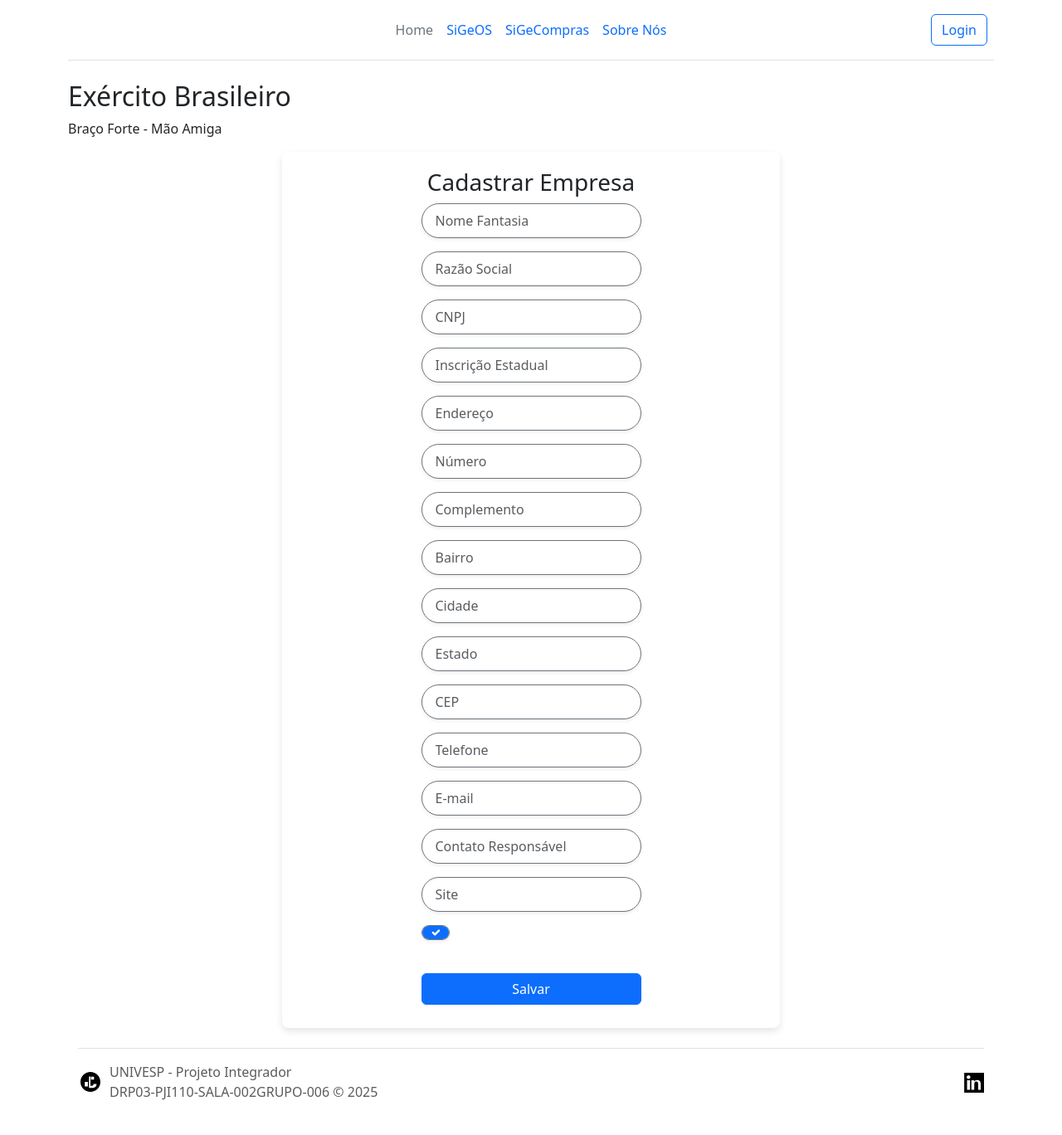
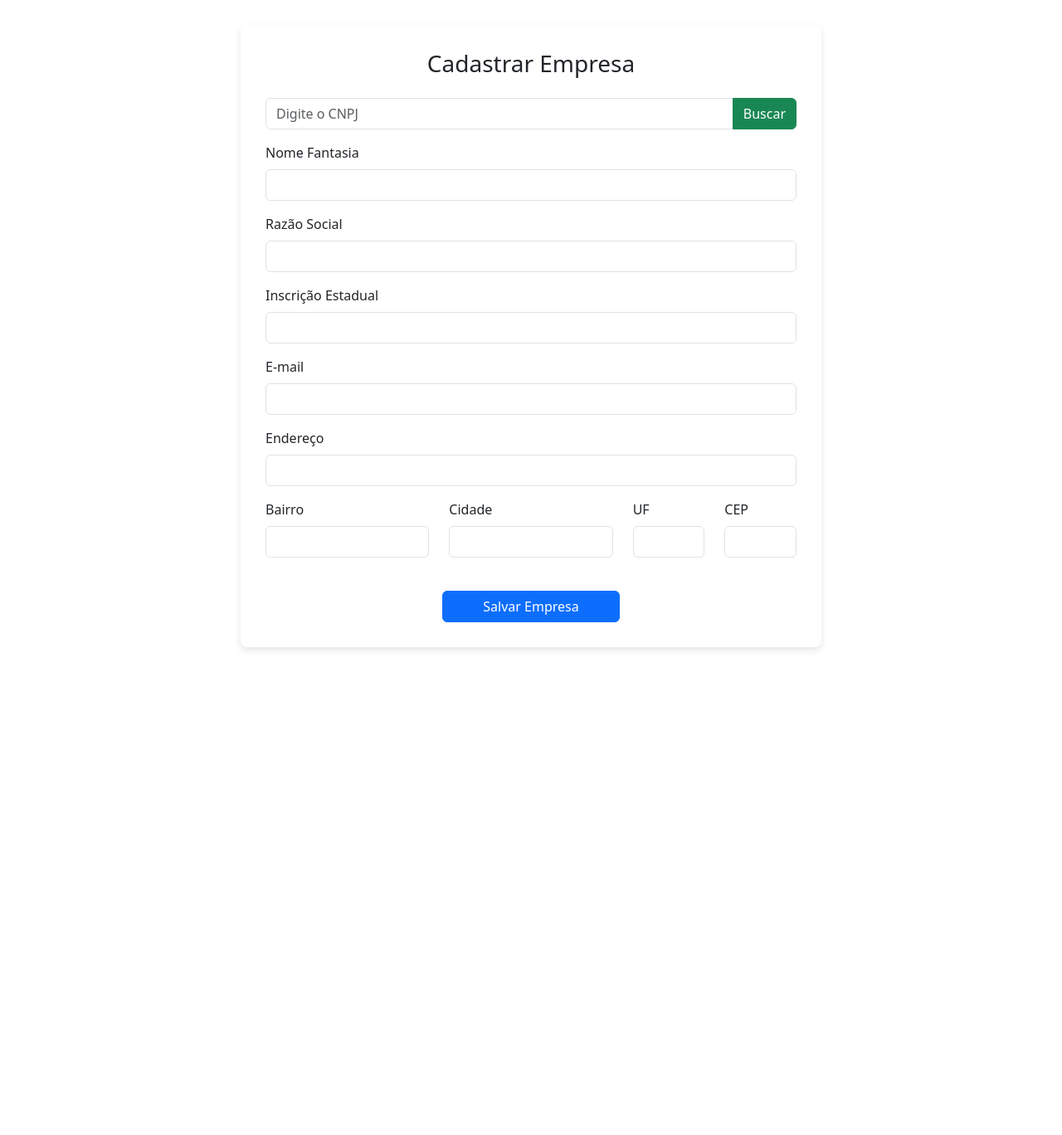
Before and after one commit to gabriel-melgaco/ordemdeservico_univesp, a Django app: template ordens/templates/criar_empresa.html in a window 1280 px wide. Shown: the whole page at 83% size. After the commit the page ends 784 px from the top, so only its background shows below. Run offline with Django 5.2, Linux system fonts and the light colour scheme; the template is opened without the code that fills it: values that come from a table or form of the project are taken from there, others are empty; some libraries are stand-ins or nearby versions.

Commit message:
criação de empresa e cadastro de API

```diff
--- a/ordens/forms.py
+++ b/ordens/forms.py
@@ -123,32 +123,20 @@ class AtualizarStatusCompraForm(forms.ModelForm):
 class CriarEmpresaForm(forms.ModelForm):
     class Meta:
         model = Empresa
-        fields = '__all__'
-
-    def __init__(self, *args, **kwargs):
-        super(CriarEmpresaForm, self).__init__(*args, **kwargs)
-        self.helper = FormHelper()
-        self.helper.form_class = 'text-start'
-        self.helper.form_show_labels = False
-
-        layout_items = []
-        for name, field in self.fields.items():
-            label = field.label if field.label else name.replace('_', ' ').capitalize()
-            layout_items.append(
-                Div(
-                    Field(
-                        name,
-                        placeholder=label,
-                        css_class='form-control rounded-pill py-2 px-3 mb-3 shadow-sm border border-secondary'
-                    ),
-                )
-            )
-
-        layout_items.append(
-            Div(
-                Submit('submit', 'Salvar', css_class='btn bg-gradient-dark w-100 my-4 mb-2'),
-                css_class="text-center"
-            )
-        )
-
-        self.helper.layout = Layout(*layout_items)
+        fields = [
+            'nome_fantasia',
+            'razao_social',
+            'cnpj',
+            'inscricao_estadual',
+            'endereco',
+            'numero',
+            'complemento',
+            'bairro',
+            'cidade',
+            'estado',
+            'cep',
+            'telefone',
+            'email',
+            'contato_responsavel',
+            'site',
+        ]
--- a/ordens/templates/criar_empresa.html
+++ b/ordens/templates/criar_empresa.html
@@ -1,205 +1,127 @@
 <!DOCTYPE html>
 <html lang="pt-BR" data-bs-theme="auto">
-
 <head>
-    <!-- Metadados básicos -->
     <meta charset="UTF-8">
     <meta name="viewport" content="width=device-width, initial-scale=1.0">
-    <title>SisGeOS/AtualizarCompras</title>
-
-    <!-- CSS do Bootstrap -->
-    <link href="https://cdn.jsdelivr.net/npm/bootstrap@5.3.6/dist/css/bootstrap.min.css" rel="stylesheet" integrity="sha384-4Q6Gf2aSP4eDXB8Miphtr37CMZZQ5oXLH2yaXMJ2w8e2ZtHTl7GptT4jmndRuHDT" crossorigin="anonymous">
-
-    <!-- Estilo personalizado -->
+    <title>SisGeOS / Cadastrar Empresa</title>
+    <link href="https://cdn.jsdelivr.net/npm/bootstrap@5.3.6/dist/css/bootstrap.min.css" rel="stylesheet">
     <style>
-        .form-control-dark {
-            border-color: var(--bs-gray);
-        }
-
-        .form-control-dark:focus {
-            border-color: #fff;
-            box-shadow: 0 0 0 .25rem rgba(255, 255, 255, .25);
-        }
-
-        .text-small {
-            font-size: 85%;
-        }
-
-        .text-justify {
-            text-align: justify;
-        }
-
-        .dropdown-toggle:not(:focus) {
-            outline: 0;
-        }
-
-        .modal-sheet .modal-dialog {
-            width: 380px;
-            transition: bottom .75s ease-in-out;
-        }
-
-        .modal-sheet .modal-footer {
-            padding-bottom: 2rem;
-        }
-
         .container_form {
-            max-width: 600px;
-            margin: 0 auto;
+            max-width: 700px;
+            margin: 30px auto;
             background: #ffffff;
-            padding: 20px;
+            padding: 30px;
             border-radius: 8px;
             box-shadow: 0 4px 8px rgba(0, 0, 0, 0.1);
         }
     </style>
 </head>
+<body>
+<div class="container">
+    <div class="container_form">
+        <h3 class="text-center mb-4">Cadastrar Empresa</h3>
 
-<body>
-    <!-- Contêiner principal -->
-    <div class="container">
-        <!-- Cabeçalho -->
-        <header class="d-flex flex-wrap align-items-center justify-content-center justify-content-md-between py-3 mb-4 border-bottom">
-            <!-- Logo -->
-            <div class="col-md-3 mb-2 mb-md-0">
-                <a href="/" class="d-inline-flex link-body-emphasis text-decoration-none">
-                    <!-- Ícone do Bootstrap -->
-                    <svg class="bi" width="40" height="32" role="img" aria-label="Bootstrap">
-                        <use xlink:href="#bootstrap" />
-                    </svg>
-                </a>
-            </div>
-            <!-- Navegação principal -->
-            <ul class="nav col-12 col-md-auto mb-2 justify-content-center mb-md-0">
-                <li><a href="{% url 'home' %}" class="nav-link px-2 link-secondary">Home</a></li>
-                <li><a href="{% url 'home_ordem' %}" class="nav-link px-2">SiGeOS</a></li>
-                <li><a href="{% url 'home_compras' %}" class="nav-link px-2">SiGeCompras</a></li>
-                <li><a href="{% url 'about' %}" class="nav-link px-2">Sobre Nós</a></li>
-            </ul>
-            <div class="col-md-3 text-end">
-                {% if user.is_authenticated %}
-                <a href="{% url 'logout' %}" class="btn btn-outline-primary me-2">Logout</a> {% else %}
-                <a href="{% url 'login' %}" class="btn btn-outline-primary me-2">Login</a> {% endif %} {% if user.groups.all.0.name == "Administrador" %}
-                <a href="{% url 'registrar' %}" class="btn btn-primary">Criar usuário</a> {% endif %}
-            </div>
-    </div>
-    <!-- Slogan -->
-    <div class="container">
-        <h2>Exército Brasileiro</h2>
-        <p>Braço Forte - Mão Amiga</p>
-    </div>
-    </header>
-
-    <!-- Mensagens -->
-    <div class="container">
         {% if messages %}
-        <div class="messages">
             {% for message in messages %}
-            <p>{{ message }}</p>
+                <div class="alert alert-{{ message.tags }}">{{ message }}</div>
             {% endfor %}
-        </div>
         {% endif %}
 
-        <!-- Formulário para atualizar status de compras -->
-        {% load crispy_forms_tags %} {% block content %}
-        <div class="container_form text-center">
-            <h3>Cadastrar Empresa <span></h3>
-            <form method="post">
-                {% csrf_token %}
-                <div>
-                    <label for="fornecedor">
-                        {% crispy form %}
+        <form method="post" id="empresa-form">
+            {% csrf_token %}
+
+            <div class="input-group mb-3">
+                <input type="text" id="id_cnpj" name="cnpj" class="form-control" placeholder="Digite o CNPJ" required>
+                <button type="button" class="btn btn-success" id="btn-buscar-cnpj">Buscar</button>
+            </div>
+
+            <div class="mb-3">
+                <label class="form-label">Nome Fantasia</label>
+                <input type="text" id="id_nome_fantasia" name="nome_fantasia" class="form-control">
+            </div>
+
+            <div class="mb-3">
+                <label class="form-label">Razão Social</label>
+                <input type="text" id="id_razao_social" name="razao_social" class="form-control">
+            </div>
+
+            <div class="mb-3">
+                <label class="form-label">Inscrição Estadual</label>
+                <input type="text" id="id_inscricao_estadual" name="inscricao_estadual" class="form-control">
+            </div>
+
+            <div class="mb-3">
+                <label class="form-label">E-mail</label>
+                <input type="email" id="id_email" name="email" class="form-control">
+            </div>
+
+            <div class="mb-3">
+                <label class="form-label">Endereço</label>
+                <input type="text" id="id_endereco" name="endereco" class="form-control">
+            </div>
+
+            <div class="row">
+                <div class="col-md-4 mb-3">
+                    <label class="form-label">Bairro</label>
+                    <input type="text" id="id_bairro" name="bairro" class="form-control">
                 </div>
-            </form>
-        </div>
-        {% endblock %}
 
-        <!-- Elementos SVG -->
-        <svg xmlns="http://www.w3.org/2000/svg" class="d-none">
-            <!-- Ícone personalizado SiGeOS -->
-            <symbol id="django" viewBox="0 0 32 32">
-                <title>SiGeOS</title>
-                <path fill-rule="evenodd" clip-rule="evenodd" d="M16 0c8.837 0 16 7.163 16 16S24.837 32 16 32 0 24.837 0 16 7.163 0 16 0zm-2.293 7.295v18.298h4.293c1.62 0 2.858-.127 3.714-.38a7.327 7.327 0 0 0 2.367-1.242c.61-.49 1.045-1.106 1.293-1.847.255-.74.393-1.66.412-2.757h-4.975c0 .663-.053 1.158-.164 1.478-.102.319-.305.593-.606.822-.314.23-.694.387-1.138.468-.444.081-.968.122-1.572.122h-1.354V7.295zm-6.782 8.592v7.496h4.975v-7.496zM16.793 7.5v4.975h4.975V7.5z"
-                />
-            </symbol>
-            <!-- Ícone do LinkedIn -->
-            <symbol id="linkedin" viewBox="0 0 16 16">
-                <path d="M15.9 0H0.1A0.1 0.1 0 00.1 0v16c0 .05.05.1.1.1h15.8c.05 0 .1-.05.1-.1V0c0-.05-.05-.1-.1-.1zM4.772 13.683H2.375V5.955h2.397v7.728zM3.574 4.987c-.833 0-1.502-.676-1.502-1.511s.669-1.511 1.502-1.511c.833 0 1.511.676 1.511 1.511s-.678 1.511-1.511 1.511zM13.683 13.683h-2.397v-4.358c0-1.040-.022-2.376-1.446-2.376-1.447 0-1.67 1.133-1.67 2.305v4.429H5.854V5.955h2.305v1.052h.032c.32-.609 1.112-1.25 2.287-1.25 2.446 0 2.894 1.611 2.894 3.705v4.222z"
-                />
-            </symbol>
-        </svg>
-        <!-- Rodapé -->
-        <div class="container">
-            <footer class="d-flex flex-wrap justify-content-between align-items-center py-3 my-4 border-top">
-                <!-- Logo no rodapé -->
-                <div class="col-md-4 d-flex align-items-center">
-                    <a href="/" class="mb-3 me-2 mb-md-0 text-body-secondary text-decoration-none lh-1" aria-label="Bootstrap">
-                        <svg class="bi" width="30" height="24" aria-hidden="true">
-                            <use xlink:href="#django" />
-                        </svg>
-                    </a>
-                    <span class="mb-3 mb-md-0 text-body-secondary">UNIVESP - Projeto Integrador <br> DRP03-PJI110-SALA-002GRUPO-006 &copy; 2025</span>
+                <div class="col-md-4 mb-3">
+                    <label class="form-label">Cidade</label>
+                    <input type="text" id="id_cidade" name="cidade" class="form-control">
                 </div>
-                <!-- Ícones sociais -->
-                <ul class="nav col-md-4 justify-content-end list-unstyled d-flex">
-                    <li class="ms-3">
-                        <a class="text-body-secondary" href="https://www.linkedin.com/in/josecemessias" aria-label="#linkedin">
-                            <svg class="bi" width="24" height="24" aria-hidden="true">
-                                <use xlink:href="#linkedin" />
-                            </svg>
-                        </a>
-                    </li>
-                </ul>
-            </footer>
-        </div>
 
-<script src="https://cdn.jsdelivr.net/npm/bootstrap@5.3.6/dist/js/bootstrap.bundle.min.js" integrity="sha384-j1CDi7MgGQ12Z7Qab0qlWQ/Qqz24Gc6BM0thvEMVjHnfYGF0rmFCozFSxQBxwHKO" crossorigin="anonymous"></script>
+                <div class="col-md-2 mb-3">
+                    <label class="form-label">UF</label>
+                    <input type="text" id="id_estado" name="estado" class="form-control">
+                </div>
 
-        <script>
-            let warningTime = 540;  // Tempo antes do aviso (9 minutos)
-            let logoutTime = 600;   // Tempo total de inatividade (10 minutos)
+                <div class="col-md-2 mb-3">
+                    <label class="form-label">CEP</label>
+                    <input type="text" id="id_cep" name="cep" class="form-control">
+                </div>
+            </div>
 
-            function showWarning() {
-                alert("Sua sessão está prestes a expirar! Clique em qualquer lugar para continuar.");
+            <div class="text-center mt-4">
+                <button type="submit" class="btn btn-primary px-5">Salvar Empresa</button>
+            </div>
+        </form>
+    </div>
+</div>
+
+<script>
+document.getElementById('btn-buscar-cnpj').addEventListener('click', function() {
+    const cnpj = document.getElementById('id_cnpj').value.replace(/\D/g, '');
+    if (cnpj.length !== 14) {
+        alert('CNPJ inválido!');
+        return;
+    }
+
+    fetch(`https://receitaws.com.br/v1/cnpj/${cnpj}`)
+        .then(response => response.json())
+        .then(data => {
+            if (data.status === 'ERROR') {
+                alert('Erro: ' + data.message);
+                return;
             }
 
-            function resetTimer() {
-                clearTimeout(warningTimer);
-                clearTimeout(logoutTimer);
-                warningTimer = setTimeout(showWarning, warningTime * 1000);
-                logoutTimer = setTimeout(() => window.location.href = "/logout/", logoutTime * 1000);
-            }
+            document.getElementById('id_nome_fantasia').value = data.fantasia || '';
+            document.getElementById('id_razao_social').value = data.nome || '';
+            document.getElementById('id_inscricao_estadual').value = data.inscricao_estadual || '';
+            document.getElementById('id_email').value = data.email || '';
+            document.getElementById('id_endereco').value = data.logradouro || '';
+            document.getElementById('id_bairro').value = data.bairro || '';
+            document.getElementById('id_cidade').value = data.municipio || '';
+            document.getElementById('id_estado').value = data.uf || '';
+            document.getElementById('id_cep').value = data.cep || '';
+        })
+        .catch(err => {
+            console.error('Erro ao consultar CNPJ:', err);
+            alert('Erro ao consultar o CNPJ. Tente novamente mais tarde.');
+        });
+});
+</script>
 
-            let warningTimer = setTimeout(showWarning, warningTime * 1000);
-            let logoutTimer = setTimeout(() => window.location.href = "/logout/", logoutTime * 1000);
-
-            document.addEventListener("mousemove", resetTimer);
-            document.addEventListener("keydown", resetTimer);
-        </script>
-
-        <script>
-            let formModified = false;
-
-            document.addEventListener("DOMContentLoaded", function () {
-                const formElements = document.querySelectorAll("form input, form select, form textarea");
-
-                formElements.forEach(element => {
-                    element.addEventListener("change", () => {
-                        formModified = true;
-                    });
-                });
-
-                document.querySelector("form").addEventListener("submit", () => {
-                    formModified = false;
-                });
-
-                window.addEventListener("beforeunload", function (event) {
-                    if (formModified) {
-                        event.preventDefault();
-                        event.returnValue = "Você tem alterações não salvas. Tem certeza de que deseja sair?";
-                    }
-                });
-            });
-        </script>
-
+<script src="https://cdn.jsdelivr.net/npm/bootstrap@5.3.6/dist/js/bootstrap.bundle.min.js"></script>
 </body>
-
 </html>
--- a/ordens/templates/home_compras.html
+++ b/ordens/templates/home_compras.html
@@ -87,8 +87,10 @@
                 <div class="d-grid gap-2 d-sm-flex justify-content-sm-center">
                     <a href="{% url 'listar_compras' %}" class="btn btn-primary btn-lg px-4 gap-3">Listar Materiais Solicitados</a>
                 </div>
+
+
                 <div class="d-grid gap-2 d-sm-flex justify-content-sm-center">
-                    <a href="{% url 'criar_empresa' %}" class="btn btn-primary btn-lg px-4 gap-3 button-top ">Cadastro de Empresa</a>
+                    <a href="{% url 'consultar_empresa' %}" class="btn btn-primary btn-lg px-4 gap-3 button-top ">Cadastro de Empresa</a>
                 </div>
             </div>
         </div>
--- a/ordens/urls.py
+++ b/ordens/urls.py
@@ -1,7 +1,7 @@
 from django.urls import path
 from django.contrib.auth import views as auth_views
 from django.contrib.auth.views import LogoutView
-from .views import home, home_ordem, home_compras, criar_ordem, listar_ordens, executar_ordem, finalizar_ordem, detalhar_ordem, buscar_por_numero, filtrar_por_periodo, listar_compras, atualizar_compra, registrar_usuario, erro_permissao, logout_customizado, about, criar_empresa
+from .views import home, home_ordem, home_compras, criar_ordem, listar_ordens, executar_ordem, finalizar_ordem, detalhar_ordem, buscar_por_numero, filtrar_por_periodo, listar_compras, atualizar_compra, registrar_usuario, erro_permissao, logout_customizado, about, consultar_empresa
 
 urlpatterns = [
     path('login/', auth_views.LoginView.as_view(template_name='login.html'), name='login'),
@@ -21,6 +21,8 @@ urlpatterns = [
     path('compras/<int:pk>/atualizar/', atualizar_compra, name='atualizar_compra'),
     path('erro_permissao/', erro_permissao, name='erro_permissao'),
     path('about/', about, name='about'),
-    path('empresa/criar/', criar_empresa, name='criar_empresa'),
+    path('empresa/consultar/', consultar_empresa, name='consultar_empresa'),
+
+
 
 ]
```
Also changed, not shown: ordens/views.py (+39 -13 lines).
